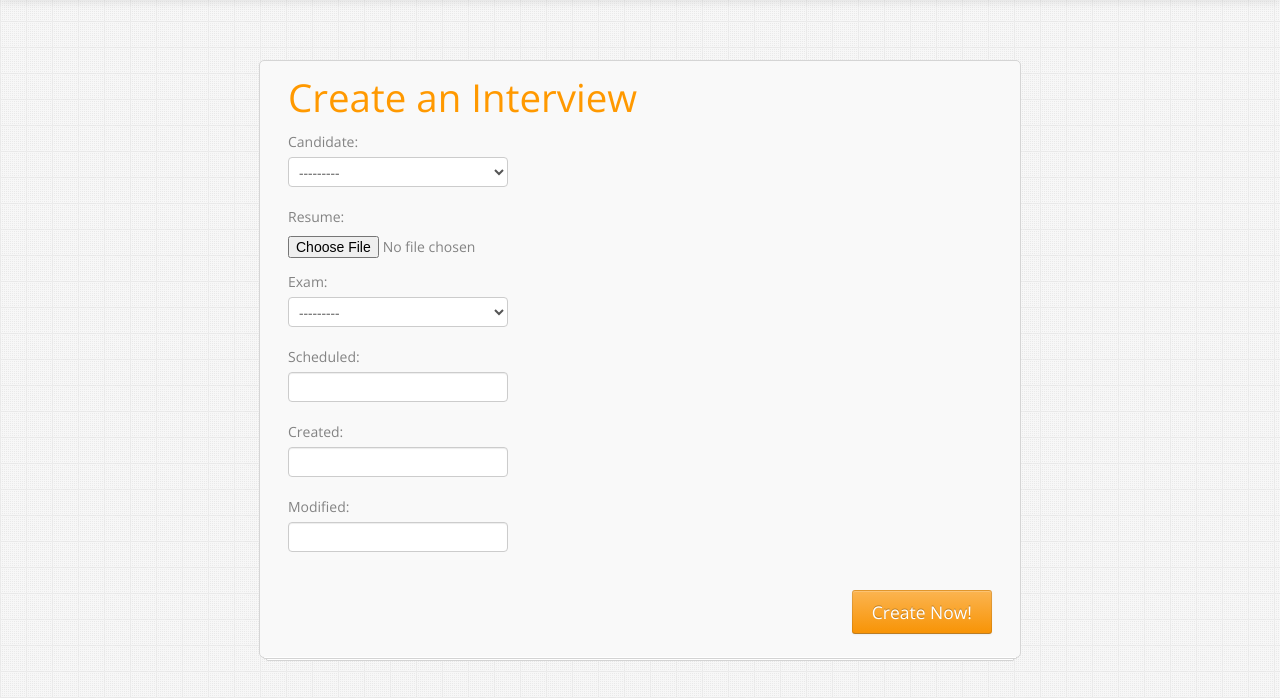
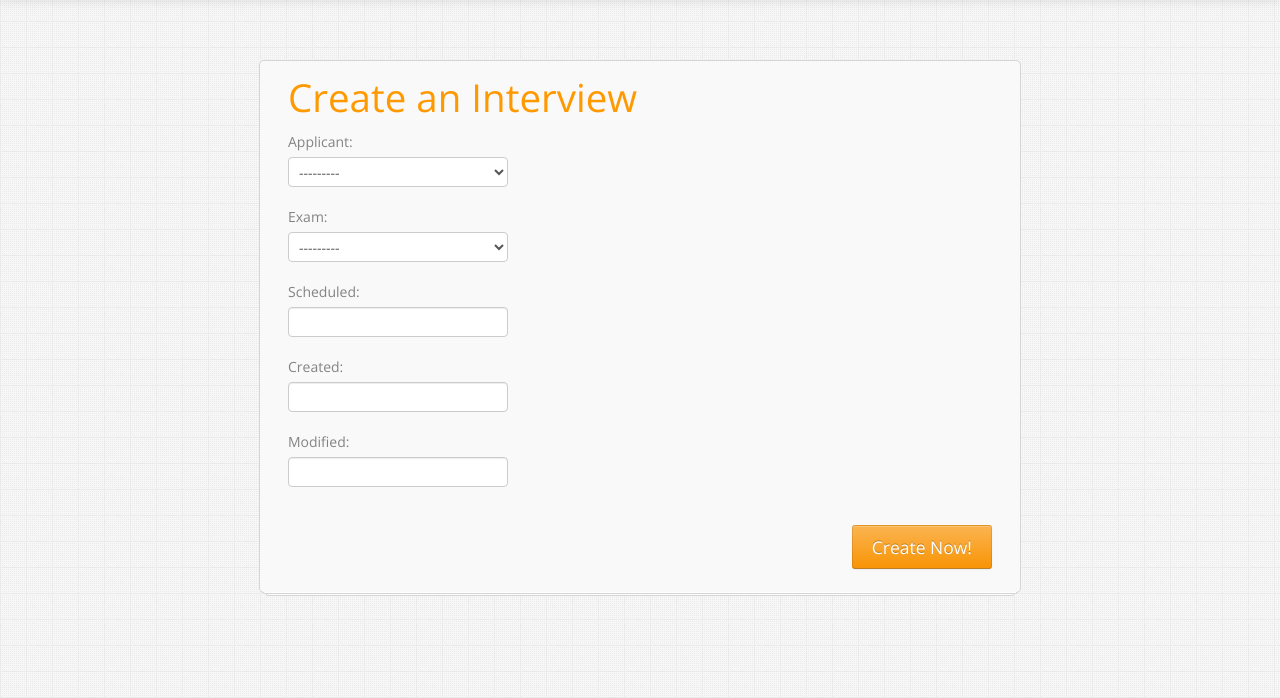
Before and after one commit to tyrchen/cerf, a Django app: page /interviews/create/ in a window 1280 px wide. Shown: the part 57-755 px from the top of the page. Run offline with Django 3.2, Linux system fonts and the light colour scheme; a user stored in the database is signed in; data comes from the database, SQL or seed files in the repository; tables that the repository leaves empty hold one stand-in row (values such as "Sample post"); parts of the project's set-up code (start-up, migrations or seed data) failed here and were passed over; some libraries are stand-ins or nearby versions.

Commit message:
deprecate candidate, add applicant (use a new model instead of User)

```diff
--- a/cerf/forms.py
+++ b/cerf/forms.py
@@ -1,7 +1,7 @@
 # -*- coding: utf-8 -*-
 from __future__ import unicode_literals
 from django import forms
-from cerf.models import Case, Exam, Interview
+from cerf.models import Case, Exam, Interview, Answer
 
 
 class CaseForm(forms.ModelForm):
@@ -18,7 +18,13 @@ class ExamForm(forms.ModelForm):
         exclude = ('author', )
 
 
+class AnswerForm(forms.ModelForm):
+    class Meta:
+        model = Answer
+        exclude = ('author', )
+
+
 class InterviewForm(forms.ModelForm):
     class Meta:
         model = Interview
-        exclude = ('manager', 'started', 'authcode', 'time_spent', 'report')
+        exclude = ('candidate', 'manager', 'started', 'authcode', 'time_spent', 'report')
--- a/cerf/models/__init__.py
+++ b/cerf/models/__init__.py
@@ -1,3 +1,4 @@
 from cases import Case, Answer
 from exams import Exam, ExamCase
 from interviews import Interview
+from applicants import Applicant
--- /dev/null
+++ b/cerf/models/applicants.py
@@ -0,0 +1,27 @@
+# -*- coding: utf-8 -*-
+from __future__ import unicode_literals
+from django.db import models
+import logging
+from django_extensions.db.fields import CreationDateTimeField
+
+__author__ = 'tchen'
+logger = logging.getLogger(__name__)
+
+
+class Applicant(models.Model):
+    class Meta:
+        app_label = 'cerf'
+        db_table = 'cerf_applicant'
+        verbose_name = 'Applicant'
+        ordering = ['-created']
+
+    name = models.CharField('Name', max_length=16)
+    resume = models.FileField(upload_to='uploads/resumes', null=True, blank=True)
+    created = CreationDateTimeField()
+
+    def __unicode__(self):
+        return self.name
+
+    # just to keep the same with existing interface
+    def get_full_name(self):
+        return self.name
--- a/cerf/models/cases.py
+++ b/cerf/models/cases.py
@@ -27,7 +27,7 @@ class Case(models.Model):
     category = models.IntegerField('Category', choices=const.CASE_CATEGORY_CHOICES, default=const.CASE_CATEGORY_GENERAL)
     solution = models.TextField('Suggested Solution', default='', blank=True)
     author = models.ForeignKey(User)
-    code = models.TextField('Code', blank=True, default='', help_text='Leave this blank if you do not have initial code to let candidate work with')
+    code = models.TextField('Code', blank=True, default='', help_text='Leave this blank if you do not have initial code to let applicant work with')
     language = models.IntegerField('Language', choices=const.CASE_LANG_CHOICES, default=const.CASE_LANG_C)
     expected_time = models.IntegerField('Expected Time (in minutes)', default=20)
     created = CreationDateTimeField()
@@ -54,7 +54,8 @@ class Answer(models.Model):
         ordering = ['interview', '-created']
 
     case = models.ForeignKey('Case')
-    author = models.ForeignKey(User)
+    author = models.ForeignKey(User, null=True, blank=True)
+    applicant = models.ForeignKey('Applicant', null=True, blank=True)
     interview = models.ForeignKey('Interview')
     content = models.TextField('Content', default='', blank=True)
     created = CreationDateTimeField()
--- a/cerf/models/interviews.py
+++ b/cerf/models/interviews.py
@@ -15,6 +15,7 @@ from cerf.utils.helper import get_choice_string
 __author__ = 'tchen'
 logger = logging.getLogger(__name__)
 
+
 class Interview(models.Model):
     class Meta:
         app_label = 'cerf'
@@ -22,9 +23,12 @@ class Interview(models.Model):
         verbose_name = 'Interview'
         ordering = ['-created']
 
-    candidate = models.ForeignKey(User, related_name='interview_candidates')
+    # this field is obsolete, should be phased out later
+    candidate = models.ForeignKey(User, related_name='interview_candidate_obsoletes', null=True, blank=True)
+    # the new candidate
+    applicant = models.ForeignKey('Applicant', null=True, blank=True)
     manager = models.ForeignKey(User, related_name='interview_managers')
-    resume = models.FileField(upload_to='uploads/resumes')
+
     exam = models.ForeignKey('Exam')
     report = models.TextField('Report', default='', blank=True, help_text='Do not edit this, since it is generated automatically')
 
@@ -71,7 +75,7 @@ class Interview(models.Model):
         data = {
             'name': self.exam.name,
             'description': self.exam.description,
-            'candidate': self.candidate.get_full_name(),
+            'applicant': self.applicant.get_full_name(),
             'manager': self.manager.get_full_name(),
             'started': self.started.isoformat() if self.started else '',
             'time_spent': self.time_spent if self.time_spent else 0,
--- a/cerf/templates/cerf/interviews/interview.html
+++ b/cerf/templates/cerf/interviews/interview.html
@@ -1,7 +1,7 @@
 {% extends 'cerf/base.html' %}
 {% load static %}
 
-{% block title %}{{ report.name }} for {{ report.candidate }} by {{ report.manager }}{% endblock %}
+{% block title %}{{ report.name }} for {{ report.applicant }} by {{ report.manager }}{% endblock %}
 
 {% block extra_style %}
   <link rel="stylesheet" type="text/css" href="{% static "cerf/js/plugins/faq/faq.css" %}">
@@ -16,7 +16,7 @@
         <div class="widget stacked">
           <div class="widget-header">
             <i class="icon-pushpin"></i>
-            <h3>{{ report.name }} for {{ report.candidate }} by {{ report.manager }}</h3>
+            <h3>{{ report.name }} for {{ report.applicant }} by {{ report.manager }}</h3>
           </div> <!-- /widget-header -->
           <div class="widget-content">
             <div class="faq-text">
@@ -30,7 +30,7 @@
                 {{ report.started }} and {{ report.time_spent }}
                 <p><em>This exam hasn't been started or finished.</em>. View <a href="{% url "interview_instruction" interview.id %}">Instruction</a></p>
               {% else %}
-                <p>The exam took for <em>{{report.time_spent}}</em> minutes. Total <em>{{candidate_count}}</em> candidates took this exam, average time spent is <em>{{avg_time_spent}}</em> minutes.</p>
+                <p>The exam took for <em>{{report.time_spent}}</em> minutes. Total <em>{{applicant_count}}</em> applicants took this exam, average time spent is <em>{{avg_time_spent}}</em> minutes.</p>
 
                 {% for result in report.results %}
                   <h4>Case{{result.position}}: {{result.name}}</h4>
--- a/cerf/templates/cerf/interviews/interview_instruction.html
+++ b/cerf/templates/cerf/interviews/interview_instruction.html
@@ -19,11 +19,11 @@
 
 {% block content %}
   <div class="container" xmlns="http://www.w3.org/1999/html">
-    <h2>Instruction for {{ interview.candidate.get_full_name }}</h2>
+    <h2>Instruction for {{ interview.applicant.get_full_name }}</h2>
 
     <h3>Code exam environment</h3>
     <p>
-      We will provide <em>Ubuntu 12.10</em> as your code exam environment. You could login with <em>candidate</em>/<em>juniper</em>.
+      We will provide <em>Ubuntu 12.10</em> as your code exam environment. You could login with <em>applicant</em>/<em>juniper</em>.
       Once you logged in successfully, please follow the instructions below to start your coding exam:
     </p>
     <ol>
@@ -35,7 +35,7 @@
           <pre class="prettyprint">
 $ vint start {{ interview.id }}
 Please provide your authentication code:{{ interview.authcode }}
-Nice to meet you, {{ interview.candidate.get_full_name }}! Thanks for your interest in Juniper China R&D.
+Nice to meet you, {{ interview.applicant.get_full_name }}! Thanks for your interest in Juniper China R&D.
 Creating the exam environment... Done!
 You can "cd exam{{ interview.exam.id }}" to start your exam now.
           </pre>
--- a/cerf/templates/cerf/interviews/interview_list.html
+++ b/cerf/templates/cerf/interviews/interview_list.html
@@ -25,7 +25,7 @@
                   <li>
                     <div class="faq-icon"><div class="faq-number">{{ forloop.counter }}</div></div>
                     <div class="faq-text">
-                      <h4><a href="{% url "interview" interview.id %}">{{ interview.exam.name }} for {{ interview.candidate.get_full_name }} by {{ interview.manager.get_full_name }}</a></h4>
+                      <h4><a href="{% url "interview" interview.id %}">{{ interview.exam.name }} for {{ interview.applicant.get_full_name }} by {{ interview.manager.get_full_name }}</a></h4>
                       <p>{{ interview.exam.description }}</p>
                       {% if not interview.started %}
                         <p>This interview is <em>NOT started</em>.</p>
--- a/cerf/views/common.py
+++ b/cerf/views/common.py
@@ -12,15 +12,7 @@ logger = logging.getLogger(__name__)
 
 
 def redirect_user(user):
-    if user.is_staff:
-        return HttpResponseRedirect(get_url_by_conf('interviews'))
-
-    try:
-        latest_interview = Interview.objects.filter(candidate=user).order_by('-created')[0]
-        return HttpResponseRedirect(get_url_by_conf('interview', [latest_interview.id]))
-    except:
-        return info_response('Cannot find your interview record, please contact your hiring manager.')
-
+    return HttpResponseRedirect(get_url_by_conf('interviews'))
 
 class IndexView(View):
     def get(self, request, *args, **kwargs):
--- a/cerf/views/interviews.py
+++ b/cerf/views/interviews.py
@@ -49,13 +49,13 @@ class InterviewView(DetailView):
         context_data['report'] = json.loads(interview.report)
 
         exam = interview.exam
-        candidate_count = exam.interview_set.count()
+        applicant_count = exam.interview_set.count()
         avg_time_spent = Interview.objects.filter(exam=exam).aggregate(Avg('time_spent'))
         try:
             context_data['avg_time_spent'] = int(avg_time_spent['time_spent__avg'])
         except:
             context_data['avg_time_spent'] = 0
-        context_data['candidate_count'] = candidate_count
+        context_data['applicant_count'] = applicant_count
 
         return context_data
 
```
Also changed, not shown: cerf/admin.py (+12 -6 lines), cerf/models/accounts.py (deleted, +0 -8 lines), cerf/templates/cerf/reports/general.md (+2 -2 lines), cerf/views/api/serializers.py (+4 -4 lines), cerf/migrations/0006_auto__add_applicant__add_field_interview_applicant__chg_field_intervie.py (added), cerf/migrations/0007_auto__del_field_interview_resume__chg_field_applicant_resume.py (added).
